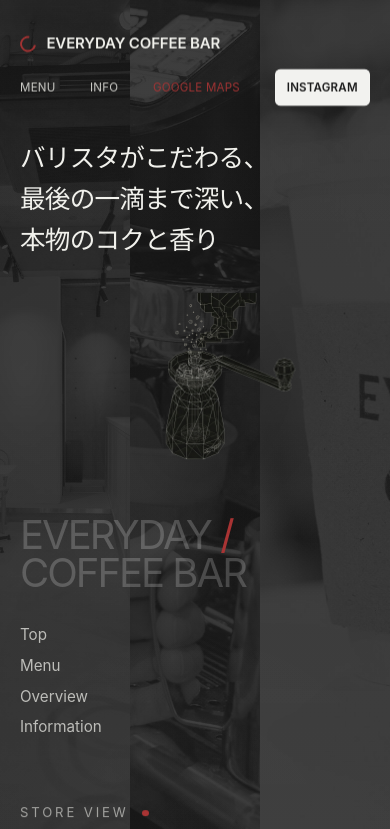
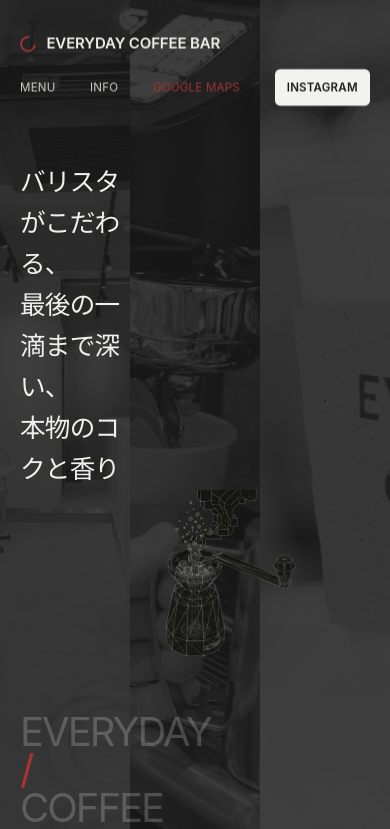
Before and after one commit to NeezaKatayama/EVERYDAYCAFFEEBAR_SITE, a Next.js app: page / in a window 390 px wide. Shown: the top 829 px of the page. Built offline with nearby package versions, Linux system fonts and the light colour scheme.

Commit message:
Adjust mobile hero content order

```diff
--- a/app/globals.css
+++ b/app/globals.css
@@ -176,14 +176,15 @@ a {
 
 .hero-copy {
   position: absolute;
-  right: 7.5%;
-  top: 50%;
+  right: 6%;
+  top: 44%;
   z-index: 2;
   transform: translateY(-50%);
   will-change: transform;
+  width: min(24rem, 28vw);
   color: var(--foreground);
-  font-size: clamp(1.35rem, 1.55vw, 2rem);
-  line-height: 1.75;
+  font-size: clamp(1.15rem, 1.3vw, 1.7rem);
+  line-height: 1.65;
   letter-spacing: -0.03em;
   text-align: right;
 }
@@ -201,10 +202,11 @@ a {
 .hero-title {
   position: absolute;
   left: 6%;
-  top: 58%;
+  top: 44%;
   z-index: 2;
   transform: translateY(-50%);
   will-change: transform;
+  width: min(28rem, 30vw);
   color: rgba(255, 255, 255, 0.2);
   font-size: clamp(2.3rem, 4.8vw, 5rem);
   line-height: 0.95;
@@ -532,11 +534,14 @@ a {
   }
 
   .hero-copy {
-    margin-bottom: 2rem;
+    order: 2;
+    margin-bottom: 0;
+    margin-top: 1.5rem;
     font-size: 1.6rem;
   }
 
   .hero-center {
+    order: 3;
     min-height: auto;
     margin-bottom: 2rem;
   }
@@ -546,7 +551,8 @@ a {
   }
 
   .hero-title {
-    margin-bottom: 2rem;
+    order: 1;
+    margin-bottom: 1.5rem;
     font-size: 2.5rem;
   }
 
```
